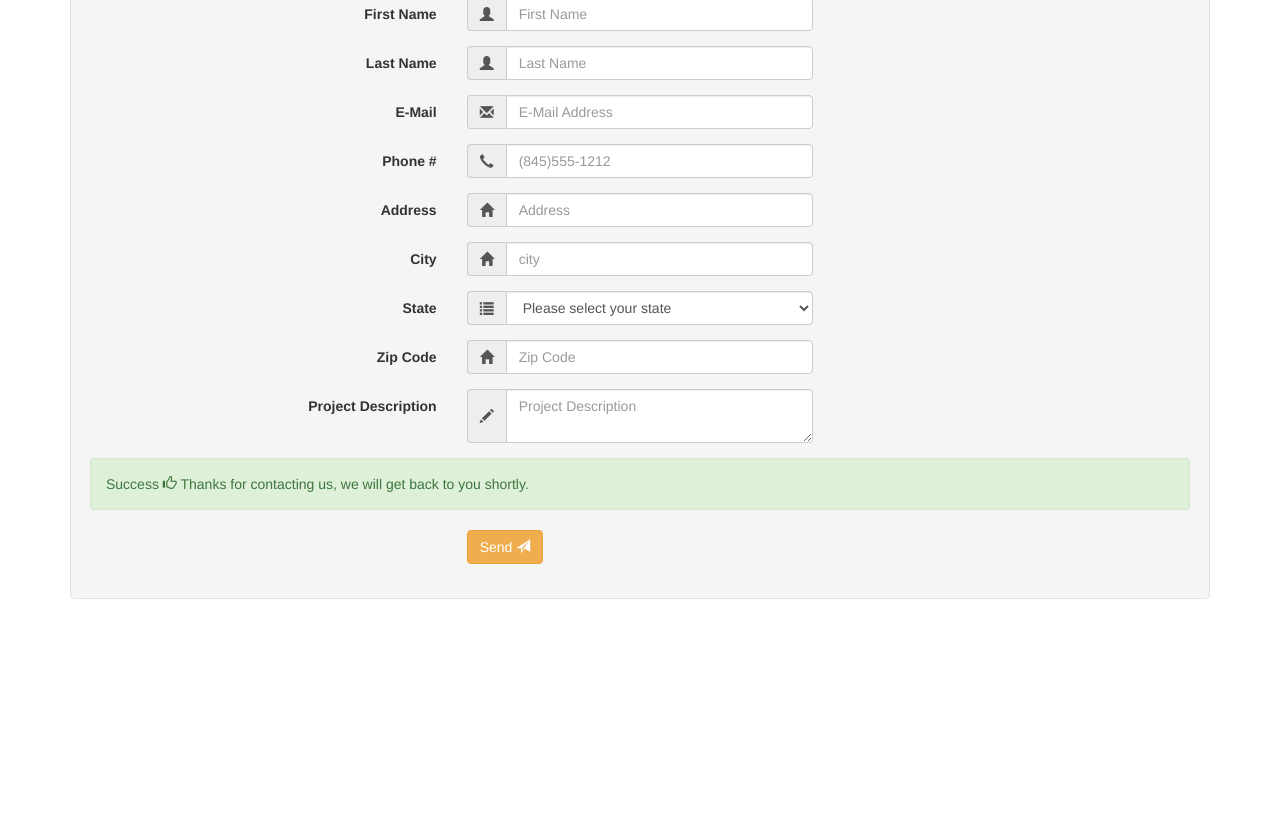
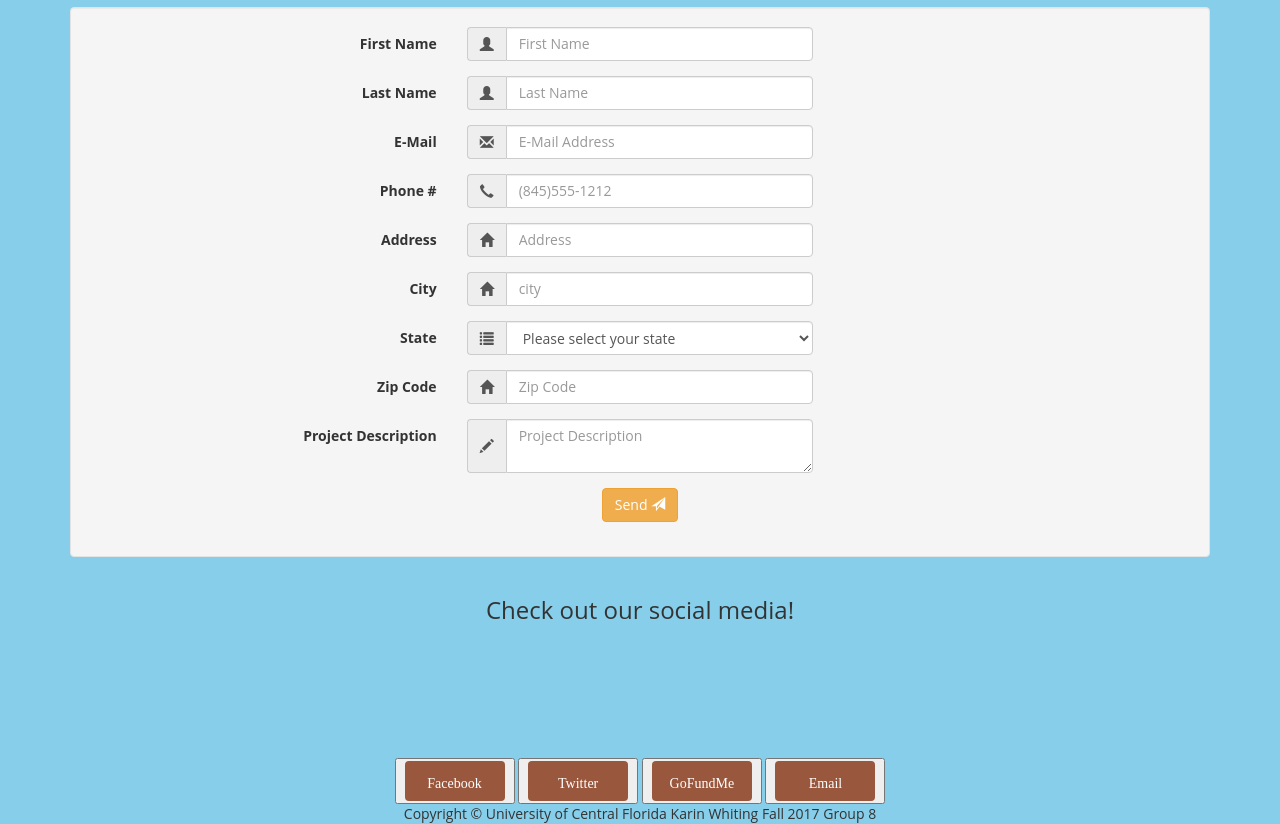
Before and after one commit to naspence407/naspence407.github.io, a plain HTML site: page html/contact.html in a window 1280 px wide. Shown: the part 171-995 px from the top of the page. Before the commit the page ends 800 px from the top, so only its background shows below. Drawn offline with nearby package versions, Linux system fonts and the light colour scheme; files that its build step writes are made by us from their sources.

Commit message:
Add files via upload

```diff
--- a/html/contact.html
+++ b/html/contact.html
@@ -6,7 +6,9 @@
     <meta charset="utf-8">
     <meta name="viewport" content="width=device-width, initial-scale=1">
     <link rel="stylesheet" href="https://maxcdn.bootstrapcdn.com/bootstrap/3.3.7/css/bootstrap.min.css">
-    <script src="https://ajax.googleapis.com/ajax/libs/jquery/3.1.1/jquery.min.js"></script>
+	<link href="https://maxcdn.bootstrapcdn.com/bootstrap/3.3.5/css/bootstrap.min.css" rel="stylesheet" integrity="sha256-MfvZlkHCEqatNoGiOXveE8FIwMzZg4W85qfrfIFBfYc= sha512-dTfge/zgoMYpP7QbHy4gWMEGsbsdZeCXz7irItjcC3sPUFtf0kuFbDz/ixG7ArTxmDjLXDmezHubeNikyKGVyQ==" crossorigin="anonymous">
+	<link href="//maxcdn.bootstrapcdn.com/font-awesome/4.7.0/css/font-awesome.min.css" rel="stylesheet"/>
+	<link href="css/contact.css" rel="stylesheet">
     <script src="https://maxcdn.bootstrapcdn.com/bootstrap/3.3.7/js/bootstrap.min.js"></script>
     <style>
         .navbar {
@@ -83,11 +85,11 @@
 
 <h1>Contact Us Today!</h1>
 
+<p>If you can’t find the information you are looking for on our website,
+please send us a message. We’d love to hear from you.</p>
  <div class="container">
  <form class="well form-horizontal" action=" " method="post"  id="contact_form">
 <fieldset>
-
-
 
 <!-- Text input-->
 
@@ -138,7 +140,6 @@
 </div>
 
 <!-- Text input-->
-
 <div class="form-group">
   <label class="col-md-4 control-label">Address</label>
     <div class="col-md-4 inputGroupContainer">
@@ -149,8 +150,7 @@
   </div>
 </div>
 
-<!-- Text input-->
-
+<!-- Input City Name-->
 <div class="form-group">
   <label class="col-md-4 control-label">City</label>
     <div class="col-md-4 inputGroupContainer">
@@ -161,8 +161,7 @@
   </div>
 </div>
 
-<!-- Select Basic -->
-
+<!-- Selector for States -->
 <div class="form-group">
   <label class="col-md-4 control-label">State</label>
     <div class="col-md-4 selectContainer">
@@ -172,28 +171,28 @@
       <option value=" " >Please select your state</option>
       <option>Alabama</option>
       <option>Alaska</option>
-      <option >Arizona</option>
-      <option >Arkansas</option>
-      <option >California</option>
-      <option >Colorado</option>
-      <option >Connecticut</option>
-      <option >Delaware</option>
-      <option >District of Columbia</option>
-      <option> Florida</option>
-      <option >Georgia</option>
-      <option >Hawaii</option>
-      <option >daho</option>
-      <option >Illinois</option>
-      <option >Indiana</option>
-      <option >Iowa</option>
-      <option> Kansas</option>
-      <option >Kentucky</option>
-      <option >Louisiana</option>
+      <option>Arizona</option>
+      <option>Arkansas</option>
+      <option>California</option>
+      <option>Colorado</option>
+      <option>Connecticut</option>
+      <option>Delaware</option>
+      <option>District of Columbia</option>
+      <option>Florida</option>
+      <option>Georgia</option>
+      <option>Hawaii</option>
+      <option>Idaho</option>
+      <option>Illinois</option>
+      <option>Indiana</option>
+      <option>Iowa</option>
+      <option>Kansas</option>
+      <option>Kentucky</option>
+      <option>Louisiana</option>
       <option>Maine</option>
-      <option >Maryland</option>
-      <option> Mass</option>
-      <option >Michigan</option>
-      <option >Minnesota</option>
+      <option>Maryland</option>
+      <option>Mass</option>
+      <option>Michigan</option>
+      <option>Minnesota</option>
       <option>Mississippi</option>
       <option>Missouri</option>
       <option>Montana</option>
@@ -214,20 +213,19 @@
       <option>South Dakota</option>
       <option>Tennessee</option>
       <option>Texas</option>
-      <option> Uttah</option>
+      <option>Utah</option>
       <option>Vermont</option>
       <option>Virginia</option>
-      <option >Washington</option>
-      <option >West Virginia</option>
+      <option>Washington</option>
+      <option>West Virginia</option>
       <option>Wisconsin</option>
-      <option >Wyoming</option>
+      <option>Wyoming</option>
     </select>
   </div>
 </div>
 </div>
 
 <!-- Text input-->
-
 <div class="form-group">
   <label class="col-md-4 control-label">Zip Code</label>
     <div class="col-md-4 inputGroupContainer">
@@ -240,7 +238,6 @@
 
 
 <!-- Text area -->
-
 <div class="form-group">
   <label class="col-md-4 control-label">Project Description</label>
     <div class="col-md-4 inputGroupContainer">
@@ -251,9 +248,6 @@
   </div>
 </div>
 
-<!-- Success message -->
-<div class="alert alert-success" role="alert" id="success_message">Success <i class="glyphicon glyphicon-thumbs-up"></i> Thanks for contacting us, we will get back to you shortly.</div>
-
 <!-- Button -->
 <div class="form-group">
   <label class="col-md-4 control-label"></label>
@@ -261,11 +255,29 @@
     <button type="submit" class="btn btn-warning" >Send <span class="glyphicon glyphicon-send"></span></button>
   </div>
 </div>
-
 </fieldset>
 </form>
 </div>
-    </div><!-- /.container -->
+
+<h3>Check out our social media!</h3>
+<div class="container">
+	<div class="row">
+
+<body>
+  <div class="test">
+	  <button type="button"><a href="https://www.facebook.com/MERINAROC/?ref=nf">Facebook</a></i></button>
+      <button type="button"><a href="https://twitter.com/ROC_Homeless">Twitter</a></i></button>
+	  <button type="button"><a href="https://www.gofundme.com/2hvemf6s">GoFundMe</a></i></button>
+	  <button type="button"><a href="#">Email</a></i></button>
+
+	</div>
+</body>
+	</div>
+</div>
+</div>
+
+<footer>Copyright &copy; University of Central Florida Karin Whiting Fall 2017 Group 8</footer>
+
 
 </body>
 </html>
```
